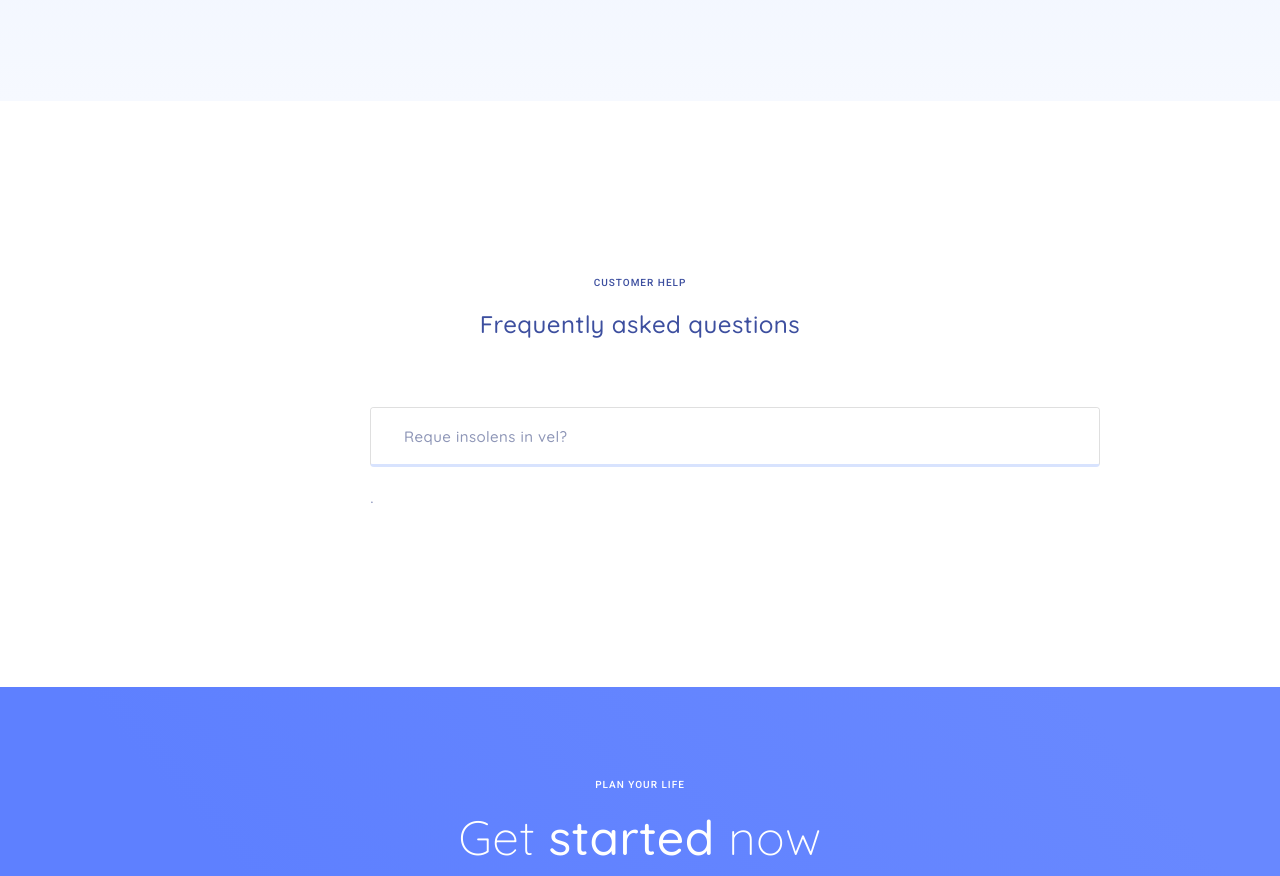
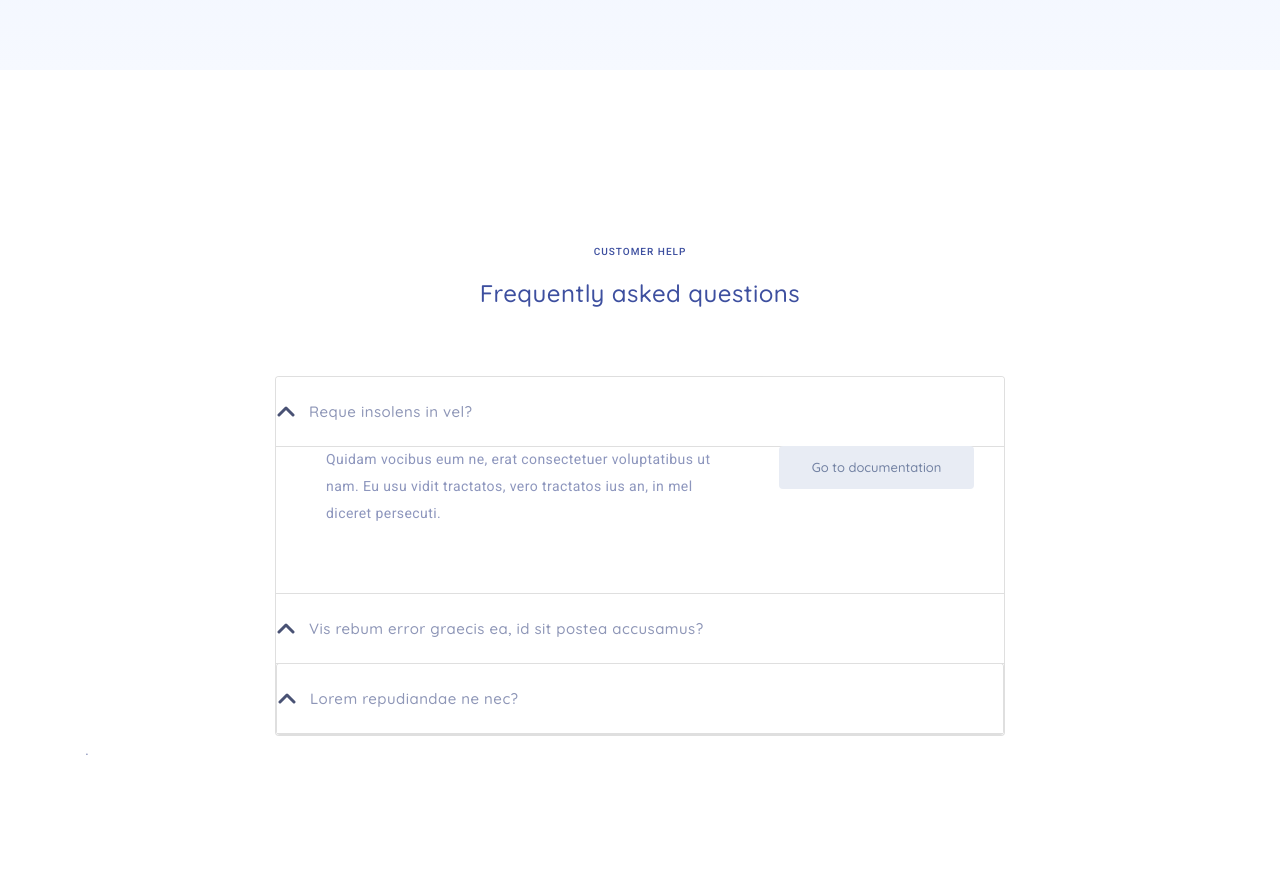
Before and after one commit to ladudasha/Productivity, a website: page src/index.html in a window 1280 px wide. Shown: the part 3471-4347 px from the top of the page. Drawn offline with nearby package versions, Linux system fonts and the light colour scheme; files that its build step writes are made by us from their sources; files whose address does not match are found by name.

Commit message:
change paddings

```diff
--- a/src/assets/scss/components/sections/_blog.scss
+++ b/src/assets/scss/components/sections/_blog.scss
@@ -1,7 +1,7 @@
 .blog {
     background: #F5F8FF;
     padding: 105px;
-    padding-bottom: 105px;
+    padding-bottom: 210px;
     &-subtitle {
         margin-bottom: 40px;
     }
--- a/src/assets/scss/components/sections/_faq.scss
+++ b/src/assets/scss/components/sections/_faq.scss
@@ -1,5 +1,12 @@
 .faq {
-    padding: 176px 355px 174px 355px;
+    padding-top: 176px;
+    padding-bottom: 160px;
+    &__wrapper {
+        // max-width: 730px;
+    }
+    &__accordion {
+        max-width: 730px;
+    }
     &__subtitle {
         font-family: 'Roboto', sans-serif;
         @include text (10px, 500, 12px, #3D4F9F);
@@ -12,23 +19,41 @@
         font-family: 'Quicksand', sans-serif;
         margin-bottom: 68px;
     }
+    &__card-header {
+        background-color: white;
+        height: 70px;
+    }
     &__btn {
-        // width: 463px;
-        // height: 45px;
         @include text (15px, 500, 19px, #8E96B7);
         font-family: 'Quicksand', sans-serif;
         letter-spacing: 0.03em;
+        position: relative;
+        width: 100%;
     }
-    &__card {
-        border-bottom: 3px solid #D8E3FE;
-        margin-bottom: 17px;
-        width: 730px;
-        height: 60px;
+    &__btn::before {
+        @include pseudo ();
+        @include background ();
+        background-image: url(./../images/faq/Vector.svg);
+        left: -31px;
+        bottom: 10px;
+        width: 40px;
+        height: 11px;
     }
-    &__card-header {
-        background-color: white;
+    &__card-body {
+        padding: 0px 0 50px 50px;
     }
-    &__wrapper {
-        max-width: 730px;
+    &__btn-body {
+        background-color: #E8ECF4;
+        @include text (13px, 500, 16px, #7382A3);
+        font-family: 'Quicksand', sans-serif;
+        width: 195px;
+        height: 43px;
+    }
+    &__text {
+        font-family: 'Roboto', sans-serif;
+        @include text (14px, 400, 27px, #8D96BD);
+        max-width: 391px;
+        letter-spacing: 0.03em;
+        margin-right: 62px;
     }
 }
--- a/src/assets/scss/components/sections/_stats.scss
+++ b/src/assets/scss/components/sections/_stats.scss
@@ -1,9 +1,9 @@
 .stats {
-    padding-top: 66px;
-    padding-bottom: 44px;
+    // padding-top: 66px;
+    // padding-bottom: 44px;
     &__col {
         padding-top: 66px;
-        padding-bottom: 66px;
+        padding-bottom: 44px;
         &--left {
             padding-right: 90px;
             background: linear-gradient(229.32deg, #6888FF 12.77%, #5E80FF 73.11%);
--- a/src/index.html
+++ b/src/index.html
@@ -368,7 +368,7 @@
                             <li data-target="#carouselExampleIndicators" data-slide-to="6" class="active"></li>
                             <li data-target="#carouselExampleIndicators" data-slide-to="7" class="active"></li>
                         </ol>
-                        <div class="carousel-inner">
+                        <div class="carousel-inner quotes__carousel-inner">
                             <div class="carousel-item active">
                                 <div class="quotes__wrapper">
                                     <p class="quotes__review">Quidam vocibus eum ne, erat consectetuer voluptatibus ut nam. Eu usu vidit tractatos, vero tractatos ius an, in mel diceret persecuti.
@@ -462,8 +462,72 @@
 
 
                     <div class="main">
-                        <div class="faq__accordion accordion" id="accordionExample">
-                            <div class="card faq__card">
+                        <div class="faq__accordion accordion mx-auto" id="accordionExample">
+
+                            <!-- 1 карточка -->
+
+
+                            <div class="card">
+                                <div class="faq__card-header card-header d-flex align-items-center" id="headingOne">
+                                    <h5 class="mb-0">
+                                        <button class="faq__btn btn btn-link text-left" type="button" data-toggle="collapse" data-target="#collapseOne" aria-expanded="true" aria-controls="collapseOne">
+                                            Reque insolens in vel?
+                                    </button>
+                                    </h5>
+                                </div>
+
+                                <div id="collapseOne" class="collapse show" aria-labelledby="headingOne" data-parent="#accordionExample">
+                                    <div class="faq__card-body d-flex">
+                                        <p class="faq__text">Quidam vocibus eum ne, erat consectetuer voluptatibus ut nam. Eu usu vidit tractatos, vero tractatos ius an, in mel diceret persecuti.
+                                        </p>
+                                        <button type="button" class="btn faq__btn-body">Go to documentation</button>
+
+                                    </div>
+                                </div>
+                            </div>
+
+
+                            <!-- 2 карточка-->
+
+
+                            <div class="card">
+                                <div class="faq__card-header card-header d-flex align-items-center" id="headingTwo">
+                                    <h5 class="mb-0">
+                                        <button class="faq__btn btn btn-link collapsed text-left" type="button" data-toggle="collapse" data-target="#collapseTwo" aria-expanded="false" aria-controls="collapseTwo">
+                                            Vis rebum error graecis ea, id sit postea accusamus?
+                                    </button>
+                                    </h5>
+                                </div>
+                                <div id="collapseTwo" class="collapse" aria-labelledby="headingTwo" data-parent="#accordionExample">
+                                    <div class="faq__card-body d-flex">
+                                        <p class="faq__text">Quidam vocibus eum ne, erat consectetuer voluptatibus ut nam. Eu usu vidit tractatos, vero tractatos ius an, in mel diceret persecuti.
+                                        </p>
+                                        <button type="button" class="btn faq__btn-body">Go to documentation</button>
+                                    </div>
+                                </div>
+
+                                <!-- 3 карточка -->
+
+                                <div class="card">
+                                    <div class="faq__card-header card-header d-flex align-items-center" id="headingThree">
+                                        <h5 class="mb-0">
+                                            <button class="faq__btn btn btn-link collapsed text-left" type="button" data-toggle="collapse" data-target="#collapseThree" aria-expanded="false" aria-controls="collapseThree">
+                                                Lorem repudiandae ne nec?
+                                        </button>
+                                        </h5>
+                                    </div>
+                                    <div id="collapseThree" class="collapse" aria-labelledby="headingThree" data-parent="#accordionExample">
+                                        <div class="faq__card-body d-flex">
+                                            <p class="faq__text">Quidam vocibus eum ne, erat consectetuer voluptatibus ut nam. Eu usu vidit tractatos, vero tractatos ius an, in mel diceret persecuti.
+                                            </p>
+                                            <button type="button" class="btn faq__btn-body">Go to documentation</button>
+
+                                        </div>
+                                    </div>
+                                </div>
+                            </div>
+
+                            <!-- <div class="faq__card">
                                 <div class="faq__card-header card-header" id="headingOne">
                                     <h5 class="mb-0">
                                         <button class="faq__btn btn btn-link text-left" type="button" data-toggle="collapse" data-target="#collapseOne" aria-expanded="true" aria-controls="collapseOne">
@@ -472,63 +536,11 @@
                                 </div>
 
                                 <div id="collapseOne" class="collapse show" aria-labelledby="headingOne" data-parent="#accordionExample">
-                                    <div class="card-body">
-                                        Quidam vocibus eum ne, erat consectetuer voluptatibus ut nam. Eu usu vidit tractatos, vero tractatos ius an, in mel diceret persecuti.
-                                    </div>
-                                </div>
-                            </div>
-                            <!-- <div class="card">
-                                <div class="card-header" id="headingTwo">
-                                    <h5 class="mb-0">
-                                        <button class="btn btn-link collapsed" type="button" data-toggle="collapse" data-target="#collapseTwo" aria-expanded="false" aria-controls="collapseTwo">
-                                            Vis rebum error graecis ea, id sit postea accusamus? </button>
-                                    </h5>
-                                </div>
-                                <div id="collapseTwo" class="collapse" aria-labelledby="headingTwo" data-parent="#accordionExample">
-                                    <div class="card-body">
-                                        Quidam vocibus eum ne, erat consectetuer voluptatibus ut nam. Eu usu vidit tractatos, vero tractatos ius an, in mel diceret persecuti.
-                                    </div>
-                                </div>
-                            </div>
-                            <div class="card">
-                                <div class="card-header" id="headingThree">
-                                    <h5 class="mb-0">
-                                        <button class="btn btn-link collapsed" type="button" data-toggle="collapse" data-target="#collapseThree" aria-expanded="false" aria-controls="collapseThree">
-                                            Lorem repudiandae ne nec?  </button>
-                                    </h5>
-                                </div>
-                                <div id="collapseThree" class="collapse" aria-labelledby="headingThree" data-parent="#accordionExample">
-                                    <div class="card-body">
-                                        Quidam vocibus eum ne, erat consectetuer voluptatibus ut nam. Eu usu vidit tractatos, vero tractatos ius an, in mel diceret persecuti.
-                                    </div>
-                                </div>
-                            </div>
-                            <div class="card">
-                                <div class="card-header" id="headingOne">
-                                    <h5 class="mb-0">
-                                        <button class="btn btn-link" type="button" data-toggle="collapse" data-target="#collapseOne" aria-expanded="true" aria-controls="collapseOne">
-                                            Ad dicit numquam vel. Et eos iudico feugait percipitur?
-                                  </button>
-                                    </h5>
-                                </div>
+                                    <div class="faq__card-body d-flex">
+                                        <p class="faq__text">Quidam vocibus eum ne, erat consectetuer voluptatibus ut nam. Eu usu vidit tractatos, vero tractatos ius an, in mel diceret persecuti.
+                                        </p>
+                                        <button type="button" class="btn faq__btn-body">Go to documentation</button>
 
-                                <div id="collapseOne" class="collapse show" aria-labelledby="headingOne" data-parent="#accordionExample">
-                                    <div class="card-body">
-                                        Quidam vocibus eum ne, erat consectetuer voluptatibus ut nam. Eu usu vidit tractatos, vero tractatos ius an, in mel diceret persecuti.
-                                    </div>
-                                </div>
-                            </div>
-                            <div class="card">
-                                <div class="card-header" id="headingTwo">
-                                    <h5 class="mb-0">
-                                        <button class="btn btn-link collapsed" type="button" data-toggle="collapse" data-target="#collapseTwo" aria-expanded="false" aria-controls="collapseTwo">
-                                            Sea no dico percipitur. Fierent constituam definitiones id eum?
-                                  </button>
-                                    </h5>
-                                </div>
-                                <div id="collapseTwo" class="collapse" aria-labelledby="headingTwo" data-parent="#accordionExample">
-                                    <div class="card-body">
-                                        Quidam vocibus eum ne, erat consectetuer voluptatibus ut nam. Eu usu vidit tractatos, vero tractatos ius an, in mel diceret persecuti.
                                     </div>
                                 </div>
                             </div> -->
```
Also changed, not shown: src/assets/scss/components/sections/_quotes.scss (+5 -2 lines), dist/assets/css/style.css, dist/assets/css/style.min.css, dist/assets/images/faq/Vector.svg (added), dist/index.html, src/assets/images/faq/Vector.svg (added), 1 other file.
